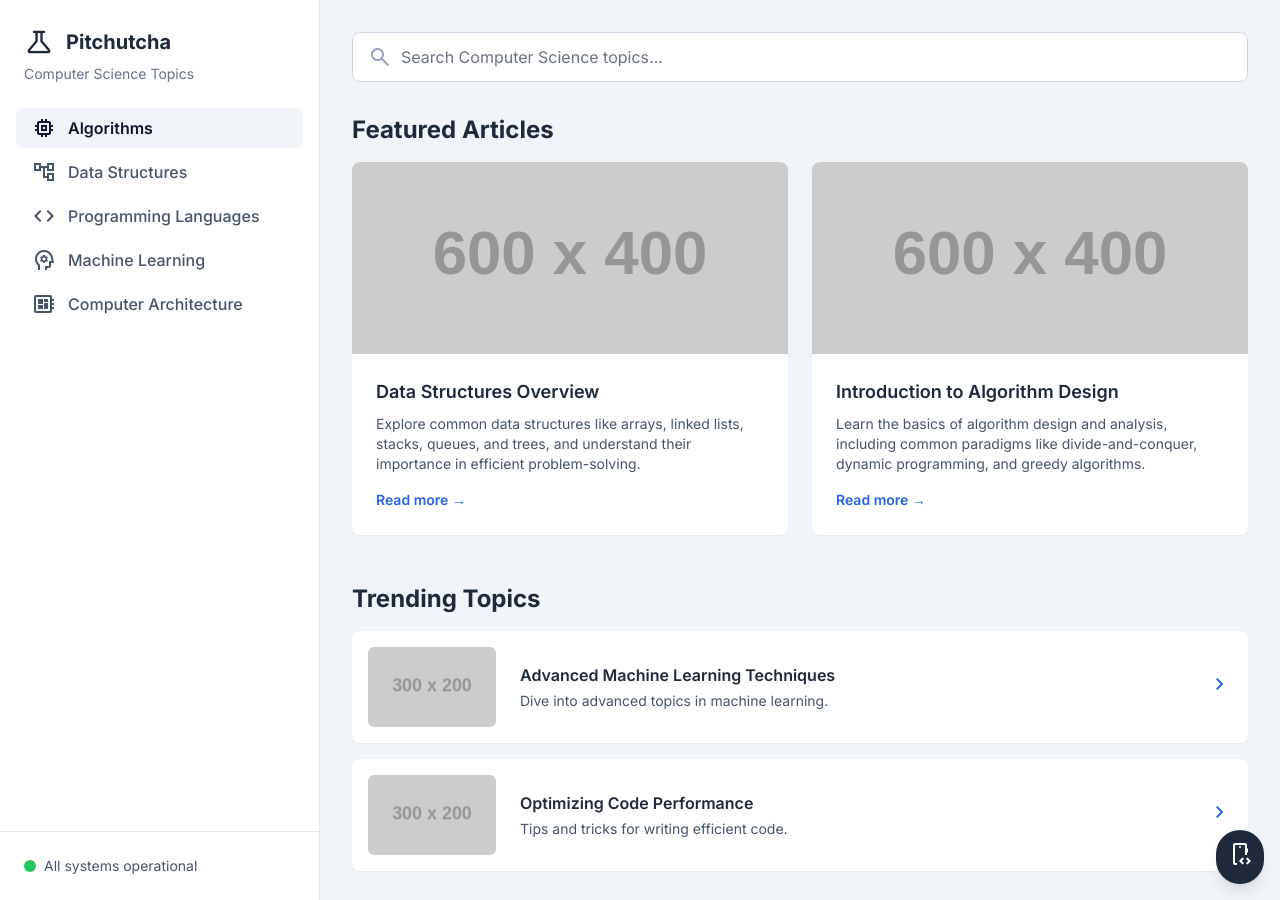
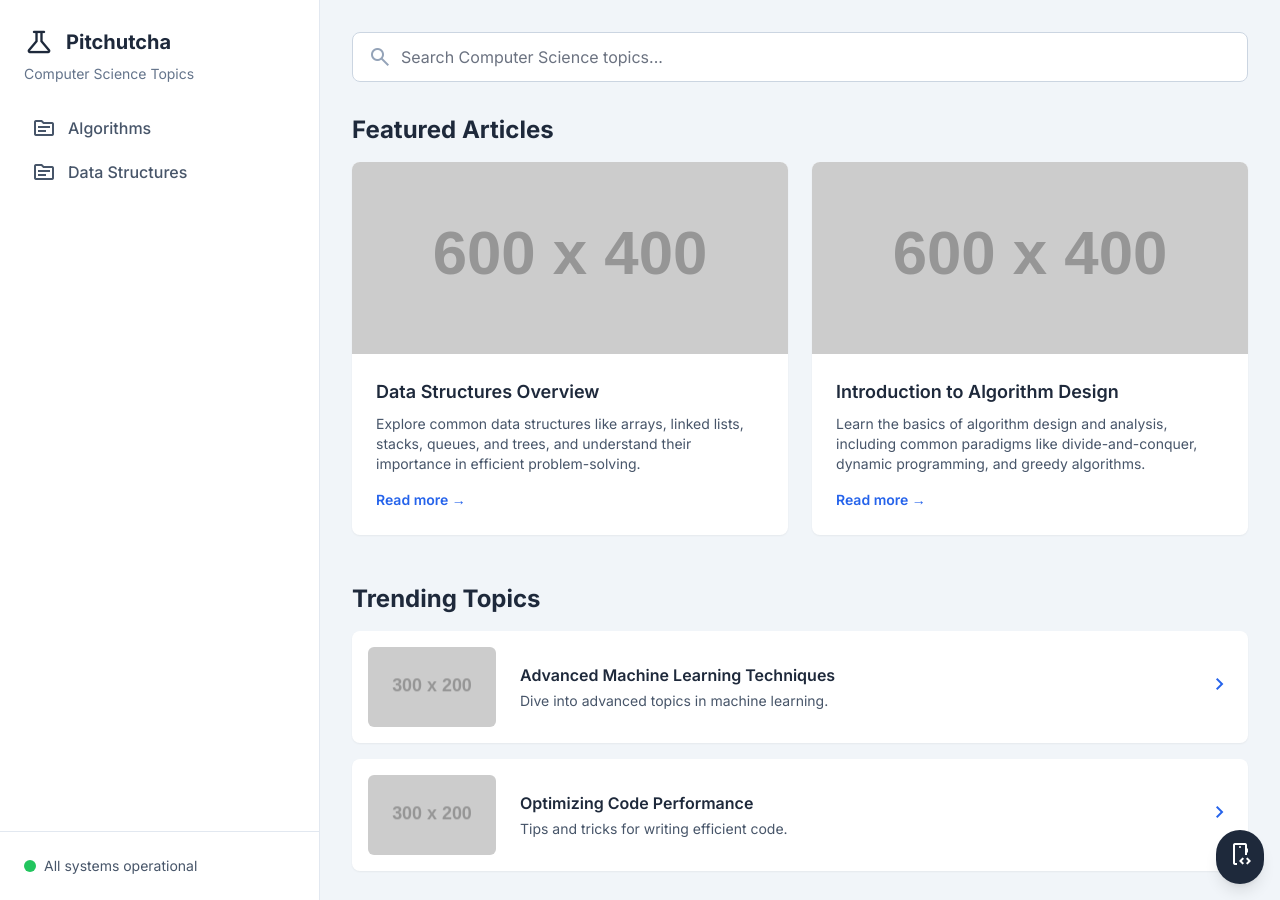
Before and after one commit to SistemaVinculado/pitchutcha.github.io, a Jekyll site: the page built from docs/index.html, in a window 1280 px wide. Built offline with Jekyll 4.4.1, drawn with Linux system fonts in a browser that asks for light colours; nearby versions of some CDN libraries.

Commit message:
Update index.html

```diff
--- a/docs/index.html
+++ b/docs/index.html
@@ -30,31 +30,16 @@
 
             <nav class="flex-grow px-4 overflow-y-auto">
                 <ul class="space-y-1">
-                    <li>
-                        <a class="flex items-center gap-3 px-4 py-2 rounded-md bg-slate-100 text-slate-900 font-semibold" href="#">
-                            <span class="material-symbols-outlined"> memory </span> Algorithms
-                        </a>
-                    </li>
-                    <li>
-                        <a class="flex items-center gap-3 px-4 py-2 rounded-md hover:bg-slate-100 text-slate-600 font-medium" href="#">
-                            <span class="material-symbols-outlined"> account_tree </span> Data Structures
-                        </a>
-                    </li>
-                    <li>
-                        <a class="flex items-center gap-3 px-4 py-2 rounded-md hover:bg-slate-100 text-slate-600 font-medium" href="#">
-                            <span class="material-symbols-outlined"> code </span> Programming Languages
-                        </a>
-                    </li>
-                    <li>
-                        <a class="flex items-center gap-3 px-4 py-2 rounded-md hover:bg-slate-100 text-slate-600 font-medium" href="#">
-                            <span class="material-symbols-outlined"> psychology </span> Machine Learning
-                        </a>
-                    </li>
-                    <li>
-                        <a class="flex items-center gap-3 px-4 py-2 rounded-md hover:bg-slate-100 text-slate-600 font-medium" href="#">
-                            <span class="material-symbols-outlined"> developer_board </span> Computer Architecture
-                        </a>
-                    </li>
+                    {% assign categories = site.categories | sort %}
+                    {% for category in categories %}
+                        {% assign category_name = category | first %}
+                        <li>
+                            <a class="flex items-center gap-3 px-4 py-2 rounded-md hover:bg-slate-100 text-slate-600 font-medium" href="{{ category_name | slugify }}.html">
+                                <span class="material-symbols-outlined"> topic </span>
+                                {{ category_name }}
+                            </a>
+                        </li>
+                    {% endfor %}
                 </ul>
             </nav>
 
@@ -90,7 +75,8 @@
                                 </div>
                             </div>
                             {% endfor %}
-                            </div>
+
+                        </div>
                     </section>
 
                     <section class="mt-12">
```
